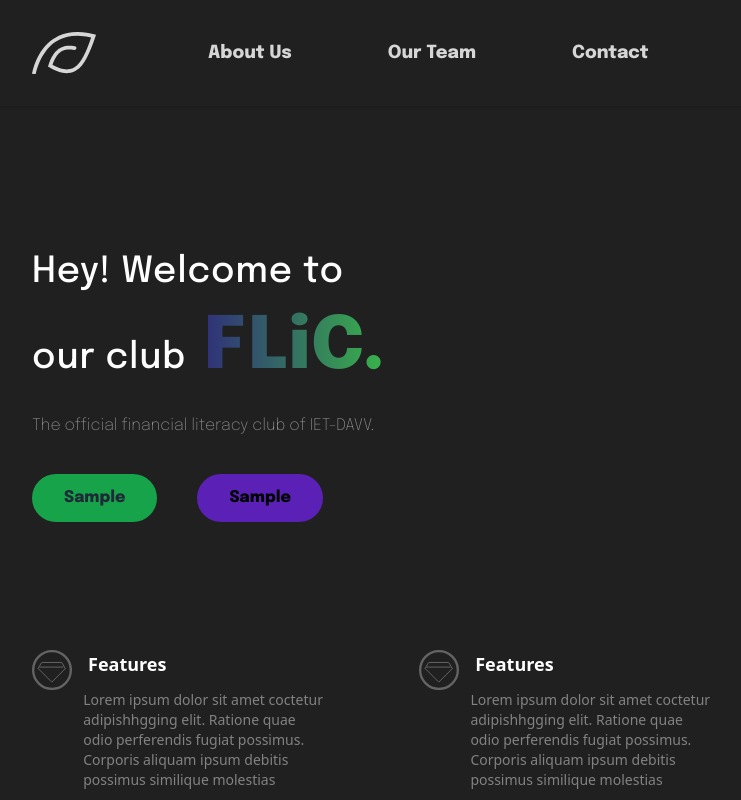
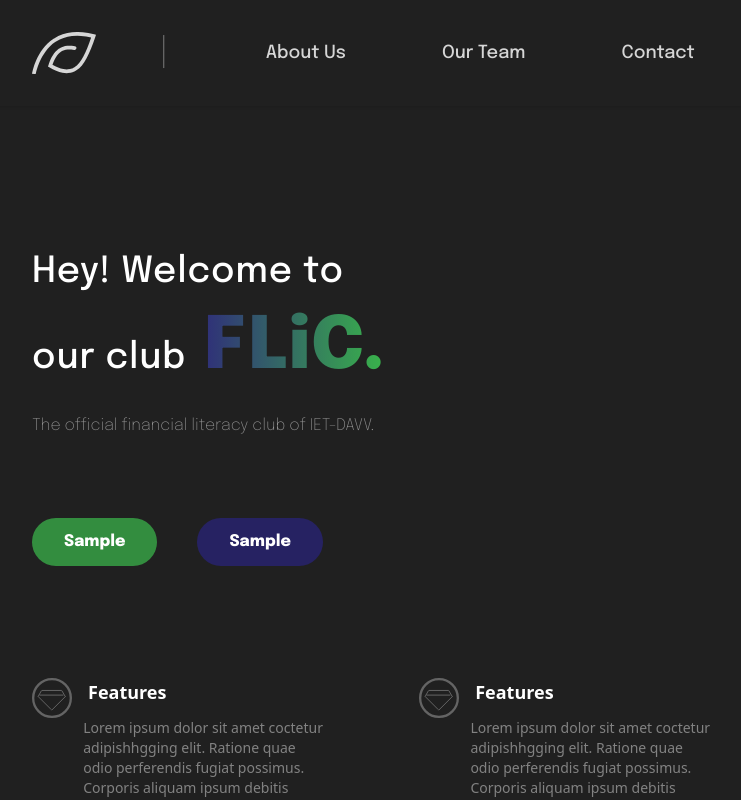
Before and after one commit to kanishk6103/Flic, a React (Create React App) app: page / in a window 1280 px wide. Shown: the top 800 px of the page, without its empty margins (96-837 px from the left). Built offline with nearby package versions, Linux system fonts and the light colour scheme.

Commit message:
Improved navbar

```diff
--- a/src/components/HomeHero.js
+++ b/src/components/HomeHero.js
@@ -3,7 +3,7 @@
 const HomeHero = () => {
   return (
     <>
-      <div className="grid sm:h-full overflow-x-hidden bg-[#202020]">
+      <div className="grid sm:h-screen overflow-x-hidden bg-[#202020]">
         <div className="mx-auto sm:mx-32 flex flex-col pt-48">
           <h1 className="font-['Epilogue'] antialiased text-white text-4xl font-[500] w-96 leading-[5rem] tracking-wide">
             Hey! Welcome to our club{" "}
@@ -11,26 +11,26 @@
               FLiC.
             </span>
           </h1>
-          <p className="font-['Epilogue'] font-[200] antialiased text-[#949494] my-4 pb-5">
+          <p className="font-['Epilogue'] font-[200] antialiased text-[#949494] my-4 pb-16">
             The official financial literacy club of IET-DAVV.
           </p>
 
           <div className="flex space-x-10">
             <button
               type="button"
-              className="px-8 py-3 active:rounded font-['Epilogue'] font-[600] antialiased rounded-full hover:bg-green-700 bg-green-600 text-gray-800"
+              className="px-8 py-3 active:rounded font-['Epilogue'] font-[600] antialiased rounded-full bg-[#338D3F] hover:bg-green-600 text-white"
             >
               Sample
             </button>
             <button
               type="button"
-              className="px-8 py-3 active:rounded bg-violet-800 font-['Epilogue'] font-[600] hover:bg-violet-900 py-3 font-semibold rounded-full"
+              className="px-8 py-3 active:rounded bg-[#262262] font-['Epilogue'] font-[600] hover:bg-[#453FA6] py-3 font-semibold rounded-full text-white"
             >
               Sample
             </button>
           </div>
         </div>
-        <div className="pl-12 grid grid-cols-1 sm:flex w-[100vw] space-y-8 mt-8 sm:space-y-0 sm:pt-24">
+        <div className="pl-12 grid grid-cols-1 sm:flex w-[100vw] space-y-8 mt-8 sm:space-y-0 sm:pt-20">
           <div className="mx-auto sm:mx-16">
             <div className="flex">
               <svg
--- a/src/components/Navbar.js
+++ b/src/components/Navbar.js
@@ -2,21 +2,7 @@
 /* eslint-disable jsx-a11y/anchor-is-valid */
 import React, { useState } from "react";
 
-// const links = [
-//   {
-//     name: "About Us",
-//     link: "#",
-//   },
-//   {
-//     name: "Our Team",
-//     link: "#",
-//     sublinks: "",
-//   },
-//   {
-//     name: "Contact",
-//     link: "#",
-//   },
-// ];
+
 
 const Navbar = () => {
   const [navbar, setNavbar] = useState(false);
@@ -31,7 +17,7 @@
             </a>
             <div className="md:hidden">
               <button
-                className="p-2 text-gray-700 rounded-md outline-none focus:border-gray-400 focus:border"
+                className="p-2 text-gray-700 rounded-md outline-none focus:border-[#292929] focus:border"
                 onClick={() => setNavbar(!navbar)}
               >
                 {navbar ? (
@@ -73,8 +59,11 @@
               navbar ? "block" : "hidden"
             }`}
           >
-            <ul className="items-center justify-center space-y-8 md:flex md:space-x-24 md:space-y-0 pt-auto text-lg font-['Epilogue'] font-bold antialiased">
-              <li className="text-[#D6D6D6] hover:text-[#ffffff] pl-28">
+            <ul className="items-center justify-center space-y-8 md:flex md:space-x-24 md:space-y-0 pt-auto text-lg font-['Epilogue'] font-medium antialiased">
+            <li className="text-[#D6D6D6] pl-16 font-[100] text-4xl">
+              |
+            </li>
+              <li className="text-[#D6D6D6] hover:text-[#ffffff] ml-16">
                 <a href="#About">About Us</a>
               </li>
               <li className="text-[#D6D6D6] hover:text-[#ffffff]">
@@ -90,173 +79,5 @@
     </nav>
   );
 };
-{
-  /* <nav className=" w-full hidden sm:flex space-x-6 fixed h-auto p-6 bg-slate-900">
-        <div className="flex w-16  border-r-2 px-1 ml-8 pr-4 border-white  text-white flex-start logo"></div>
-        <div className="space-x-6 flex font-semibold justify-center items-center ">
-          {links.map((data, index) => (
-            <div className=" text-white" key={index}>
-              {data.name}
-            </div>
-          ))}
-        </div>
-      </nav> */
-}
-{
-  /* <nav className="flex sm:hidden">
-       <div className="h-auto bg-slate-900">
-        <div>
-          {links.map((data, index) => (
-            <div className=" text-white" key={index}>
-              {data.name}
-            </div>
-          ))}
-        </div>
-       </div>
-      </nav> */
-}
-
-{
-  /* <nav class="px-2 border-gray-200 dark:bg-gray-900 dark:border-gray-700">
-        <div class="container flex flex-wrap justify-between items-center mx-auto">
-          <a href="/" class="flex items-center">
-            <img src="/" class="mr-3 h-6 sm:h-10" alt="Flowbite Logo" />
-            <span class="self-center text-xl font-semibold whitespace-nowrap dark:text-white">
-              Flowbite
-            </span>
-          </a>
-          <button
-            data-collapse-toggle="mobile-menu"
-            type="button"
-            class="inline-flex justify-center items-center ml-3 text-gray-400 rounded-lg md:hidden hover:text-gray-900 focus:outline-none focus:ring-2 focus:ring-blue-300 dark:text-gray-400 dark:hover:text-white dark:focus:ring-gray-500"
-            aria-controls="mobile-menu-2"
-            aria-expanded="false"
-          >
-            <span class="sr-only">Open main menu</span>
-            <svg
-              class="w-6 h-6"
-              aria-hidden="true"
-              fill="currentColor"
-              viewBox="0 0 20 20"
-              xmlns="http://www.w3.org/2000/svg"
-            >
-              <path
-                fill-rule="evenodd"
-                d="M3 5a1 1 0 011-1h12a1 1 0 110 2H4a1 1 0 01-1-1zM3 10a1 1 0 011-1h12a1 1 0 110 2H4a1 1 0 01-1-1zM3 15a1 1 0 011-1h12a1 1 0 110 2H4a1 1 0 01-1-1z"
-                clip-rule="evenodd"
-              ></path>
-            </svg>
-          </button>
-          <div class="hidden w-full md:block md:w-auto" id="mobile-menu">
-            <ul class="flex flex-col p-4 mt-4 rounded-lg border border-gray-100 md:flex-row md:space-x-8 md:mt-0 md:text-sm md:font-medium md:border-0  dark:bg-gray-800 md:dark:bg-gray-900 dark:border-gray-700">
-              <li>
-                <a
-                  href="/"
-                  class="block py-2 pr-4 pl-3 text-white bg-blue-700 rounded md:bg-transparent md:text-blue-700 md:p-0 md:dark:text-white dark:bg-blue-600 md:dark:bg-transparent"
-                  aria-current="page"
-                >
-                  Home
-                </a>
-              </li>
-              <li>
-                <button
-                  id="dropdownNavbarLink"
-                  data-dropdown-toggle="dropdownNavbar"
-                  class="flex justify-between items-center py-2 pr-4 pl-3 w-full font-medium text-gray-700 rounded hover:bg-gray-100 md:hover:bg-transparent md:border-0 md:hover:text-blue-700 md:p-0 md:w-auto dark:text-gray-400 dark:hover:text-white dark:focus:text-white dark:border-gray-700 dark:hover:bg-gray-700 md:dark:hover:bg-transparent"
-                >
-                  Dropdown{" "}
-                  <svg
-                    class="ml-1 w-5 h-5"
-                    aria-hidden="true"
-                    fill="currentColor"
-                    viewBox="0 0 20 20"
-                    xmlns="http://www.w3.org/2000/svg"
-                  >
-                    <path
-                      fill-rule="evenodd"
-                      d="M5.293 7.293a1 1 0 011.414 0L10 10.586l3.293-3.293a1 1 0 111.414 1.414l-4 4a1 1 0 01-1.414 0l-4-4a1 1 0 010-1.414z"
-                      clip-rule="evenodd"
-                    ></path>
-                  </svg>
-                </button>
-
-                <div
-                  id="dropdownNavbar"
-                  class="hidden z-10 w-44 font-normal bg-white rounded divide-y divide-gray-100 shadow dark:bg-gray-700 absolute inset-0 m-0 translate-x-0 translate-y-[1244px] dark:divide-gray-600"
-                  data-popper-reference-hidden=""
-                  data-popper-escaped=""
-                  data-popper-placement="bottom"
-                >
-                  <ul
-                    class="py-1 text-sm text-gray-700 dark:text-gray-400"
-                    aria-labelledby="dropdownLargeButton"
-                  >
-                    <li>
-                      <a
-                        href="/"
-                        class="block py-2 px-4 hover:bg-gray-100 dark:hover:bg-gray-600 dark:hover:text-white"
-                      >
-                        Dashboard
-                      </a>
-                    </li>
-                    <li>
-                      <a
-                        href="/"
-                        class="block py-2 px-4 hover:bg-gray-100 dark:hover:bg-gray-600 dark:hover:text-white"
-                      >
-                        Settings
-                      </a>
-                    </li>
-                    <li>
-                      <a
-                        href="/"
-                        class="block py-2 px-4 hover:bg-gray-100 dark:hover:bg-gray-600 dark:hover:text-white"
-                      >
-                        Earnings
-                      </a>
-                    </li>
-                  </ul>
-                  <div class="py-1">
-                    <a
-                      href="/"
-                      class="block py-2 px-4 text-sm text-gray-700 hover:bg-gray-100 dark:hover:bg-gray-600 dark:text-gray-400 dark:hover:text-white"
-                    >
-                      Sign out
-                    </a>
-                  </div>
-                </div>
-              </li>
-              <li>
-                <a
-                  href="/"
-                  class="block py-2 pr-4 pl-3 text-gray-700 rounded hover:bg-gray-100 md:hover:bg-transparent md:border-0 md:hover:text-blue-700 md:p-0 dark:text-gray-400 md:dark:hover:text-white dark:hover:bg-gray-700 dark:hover:text-white md:dark:hover:bg-transparent"
-                >
-                  Services
-                </a>
-              </li>
-              <li>
-                <a
-                  href="/"
-                  class="block py-2 pr-4 pl-3 text-gray-700 rounded hover:bg-gray-100 md:hover:bg-transparent md:border-0 md:hover:text-blue-700 md:p-0 dark:text-gray-400 md:dark:hover:text-white dark:hover:bg-gray-700 dark:hover:text-white md:dark:hover:bg-transparent"
-                >
-                  Pricing
-                </a>
-              </li>
-              <li>
-                <a
-                  href="/"
-                  class="block py-2 pr-4 pl-3 text-gray-700 rounded hover:bg-gray-100 md:hover:bg-transparent md:border-0 md:hover:text-blue-700 md:p-0 dark:text-gray-400 md:dark:hover:text-white dark:hover:bg-gray-700 dark:hover:text-white md:dark:hover:bg-transparent"
-                >
-                  Contact
-                </a>
-              </li>
-            </ul>
-          </div>
-        </div>
-      </nav>
-    </>
-  );
-}; */
-}
 
 export default Navbar;
```
Also changed, not shown: src/components/Updated.js (added, +48 -0 lines).
